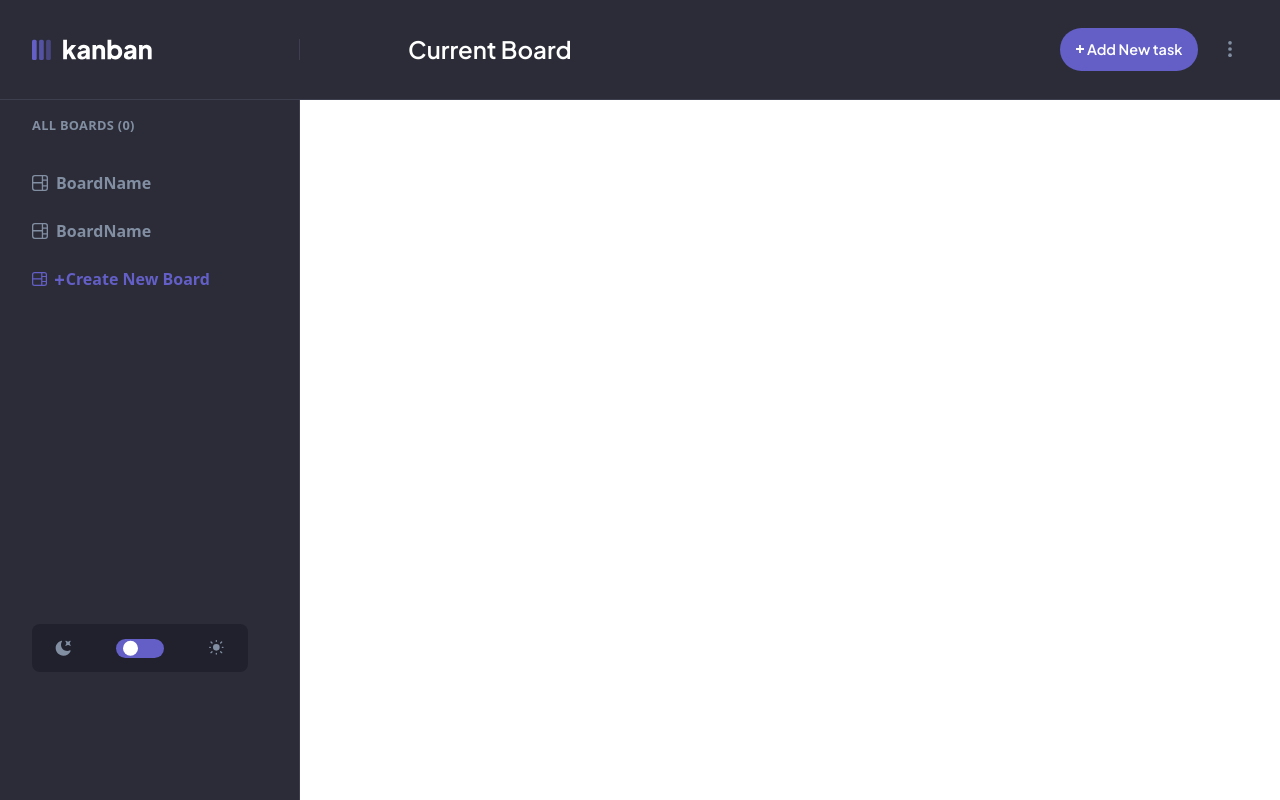
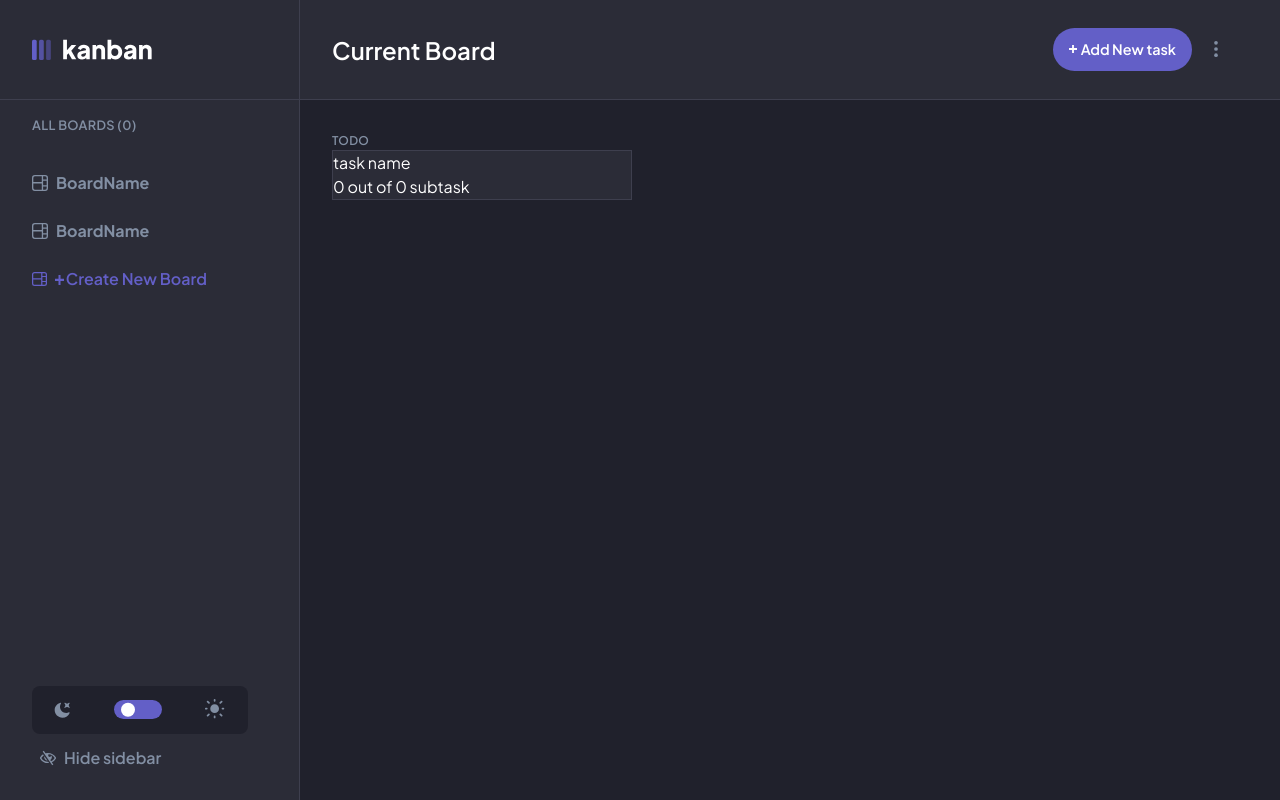
Before and after one commit to skyrun2/kanban_task_manager, a React (Vite) app: page / in a window 1280 px wide. Built offline with nearby package versions, Linux system fonts and the light colour scheme.

Commit message:
boardTasks

```diff
--- a/src/App.tsx
+++ b/src/App.tsx
@@ -11,7 +11,7 @@ function App() {
     <>
       <div
       id='side_bar'
-      className=' w-full h-[100vh] grid grid-rows-main  '>
+      className=' w-full h-[100vh] grid grid-rows-main  font-jakarta'>
         <Header/>
         <Body/>
         </div>
--- /dev/null
+++ b/src/components/BoardTasks.tsx
@@ -0,0 +1,29 @@
+import { useKanbanState } from "../lib/store/useKanbanStore";
+import classListExt from "../utils/classListExt";
+
+
+const BoardTasks  = () =>{
+    const theme = useKanbanState((state)=>state.theme);
+    return(
+        <div className=" pl-boardLeft pt-[2rem] w-full h-[100%] grow ">
+            <div className=" flex flex-col w-column" >
+                <div id="column_name"  className="text-grey font-semibold text-[.75rem] tracking-wide">
+                    <span></span>
+                    <p>TODO</p>
+                </div>
+                <div id="task_list" className={`${classListExt("taskList",theme)}`}>
+                    <div id="task_card">
+                        <p>task name</p>
+                        <div >
+                            <button>
+                                <p> 0 out of 0 subtask</p>
+                            </button>
+                        </div>
+                    </div>
+                </div>
+            </div>
+
+        </div>
+    )
+}
+export default BoardTasks;
--- a/src/components/Body.tsx
+++ b/src/components/Body.tsx
@@ -1,10 +1,15 @@
+import { useKanbanState } from "../lib/store/useKanbanStore";
+import classListExt from "../utils/classListExt";
+import  BoardTasks  from "./BoardTasks";
 import SideBar from "./SideBar";
 
+
 const Body  = () =>{
-
+    const theme = useKanbanState((state)=>state.theme);
     return(
-        <div className=" w-full h-[100%]  ">
+        <div className={`${classListExt("body",theme)} w-full h-[100%]  flex items-center justify-between `}>
             <SideBar/>
+            <BoardTasks/>
         </div>
     )
 }
--- a/src/components/Header.tsx
+++ b/src/components/Header.tsx
@@ -13,14 +13,14 @@ const Header = () =>{
 
     return(
         <div id="header" className={`${classListExt("header",theme)}  w-full h-[100%]  flex items-center justify-between font-jakarta border-b `} >
-            <div id="logo" className={` ${classListExt("logo",theme)} pl-[2rem] w-left flex items-center border-r  cursor-pointer ` } >
+            <div id="logo" className={` ${classListExt("logo",theme)} pl-[2rem] w-left h-full flex items-center border-r  cursor-pointer ` } >
                 <div className="w-[45%]">
                 <img src={logo} className="w-[100%]" alt="" />
                 </div>
             </div>
-            <div id="right" className=" pr-[2.5rem]  w-[54.5rem] flex items-center justify-between ">
+            <div id="right" className=" pl-boardLeft pr-[2.5rem] h-full   grow  flex items-center justify-between ">
                 <h2 id="current_board" className={" text-[1.5rem] font-semibold"}> Current Board</h2>
-                <div id="control_features" className=" w-fit flex item-center justify-end gap-[1.4rem]">
+                <div id="control_features" className=" w-fit flex item-center justify-between">
                     <div id="add_btn_ctrl">
                             <button id="add_btn" className="
                              py-[.7rem] px-[1rem] font-semibold text-[.9rem]
@@ -32,7 +32,7 @@ const Header = () =>{
                                 <span>Add New task</span>
                             </button>
                     </div>
-                    <div id="more_features" className="flex items-center justify-center">
+                    <div id="more_features" className=" w-[3rem] flex items-center justify-center">
                         <div id="more_btn_ctrl" className="w-[1.2rem] ">
                             <button id="more_btn" className={` ${classListExt("more",theme)} w-[100%] rounded-[1rem] flex items-center justify-center  `  }>
                                 <div className=" w-[1rem] h-[2rem] flex items-center justify-center">
--- a/src/components/SideBar.tsx
+++ b/src/components/SideBar.tsx
@@ -9,9 +9,9 @@ const SideBar = () =>{
 
     const boardsCount = 0;
     return(
-        <div className={`${classListExt("sideBar",theme)} pt-[1rem] w-left h-full border-r  flex flex-col text-grey `}>
+        <div className={`${classListExt("sideBar",theme)}  pt-[1rem] w-left h-full border-r shrink-0  flex flex-col text-grey `}>
             <h3  id="boards_counts" className=" pl-sideBarLeft pb-[1.5rem] text-[0.8rem] font-semibold tracking-wide">{"ALL BOARDS " + `(${boardsCount})`} </h3>
-            <div id="boards_list" className=" w-full h-[68%] grid-cols-1 gap-[.2rem] overflow-y-auto">
+            <div id="boards_list" className=" w-full h-[77%] grid-cols-1 gap-[.2rem] overflow-y-auto">
                 <div className=" pl-sideBarLeft hover:bg-addHover hover:text-light w-[92%] h-[3rem] rounded-r-[2rem]">
                     <button className=" w-full h-full flex items-center gap-[.5rem] font-bold">
                         <span className="w-[1rem] aspect-square">
@@ -46,7 +46,7 @@ const SideBar = () =>{
                     </button>
                 </div>
             </div>
-            <div id="side_features" className=" pl-sideBarLeft w-full flex flex-row ">
+            <div id="side_features" className=" pl-sideBarLeft w-full flex flex-col ">
                 <div id="theme_control" className={` ${classListExt("theme",theme)} w-[13.5rem] h-[3rem] flex items-center justify-around rounded-[.5rem]`}>
                     <div className=" w-[1rem] aspect-square">
                         <img className=" w-[full] aspect-square" src={assetsData.dark} alt="" />
@@ -56,11 +56,18 @@ const SideBar = () =>{
                             <div id="circle" className={classListExt("themeBtn",theme)}></div>
                         </button>
                     </div>
-                    <div className=" w-[1rem] aspect-square">
-                        <img src={assetsData.light} alt="" />
+                    <div className=" w-[1.3rem] aspect-square">
+                        <img className=" w-[full] aspect-square" src={assetsData.light} alt="" />
                     </div>
                 </div>
-                <div id="hide"></div>
+                <div id="hide" className=" pl-[.5rem] pt-[1rem] w-[10rem] h-[2rem]">
+                    <button className="w-full h-full flex gap-[.5rem] items-center font-semibold">
+                        <span className="h-[1rem] aspect-square">
+                            <img className=" h-full aspect-square" src={assetsData.hide} alt="" />
+                        </span>
+                        <p>Hide sidebar</p>
+                    </button>
+                </div>
             </div>
         </div>
     )
--- a/src/index.css
+++ b/src/index.css
@@ -20,7 +20,10 @@
     --font-jakarta: "Plus Jakarta Sans", sans-serif;
     --grid-template-rows-main: 1fr 7fr;
     --padding-sideBarLeft : 2rem;
+    --padding-boardLeft : 2rem;
     --width-left:18.75rem;
+    --width-column:18.75rem;
+
 
 
 }
@@ -28,6 +31,7 @@
 
 button{
     cursor: pointer;
+
 }
 #circle {
     transform: translateY(-50%) ;
--- a/src/lib/types/store.ts
+++ b/src/lib/types/store.ts
@@ -1,5 +1,5 @@
 export type iTheme = "light"|"dark";
-export type iElement = "header"|"logo"|"more"|"sideBar"|"theme"|"themeBtn";
+export type iClassList =  Record<string,{light:string,dark:string}>;
 
 
 export interface KanbanStore{
--- a/src/utils/classListExt.ts
+++ b/src/utils/classListExt.ts
@@ -1,10 +1,16 @@
-import { iElement, iTheme } from "../lib/types/store";
+import { iClassList, iTheme } from "../lib/types/store";
 
-function classListExt(element:iElement,theme:iTheme) {
-    const classList = {
+function classListExt(element:string,theme:iTheme) {
+
+    const classList : iClassList = {
+        body  :  {
+            light:" bg-boardCardLight ",
+            dark:" bg-boardCardDark "
+        },
         header  :  {
             light:" bg-mainLight border-b border-b-lineLight text-dark",
-            dark:" bg-mainDark border-b border-b-lineDark text-light "
+            dark:" bg-mainDark border-b border-b-lineDark text-light ",
+
         },
         logo  :  {
             light:" border-r border-r-lineLight ",
@@ -17,6 +23,10 @@ function classListExt(element:iElement,theme:iTheme) {
         sideBar  :  {
             light:" bg-mainLight border-r border-r-lineLight",
             dark:" bg-mainDark border-r border-r-lineDark"
+        },
+        taskList  :  {
+            light:" bg-mainLight border border-lineLight text-dark",
+            dark:" bg-mainDark border border-lineDark text-light"
         },
         theme  :  {
             light:" bg-boardCardLight ",
```
Also changed, not shown: src/assets/icon-hide-sidebar.svg, src/assets/icon-show-sidebar.svg, src/components/BoardsList.tsx (deleted).
